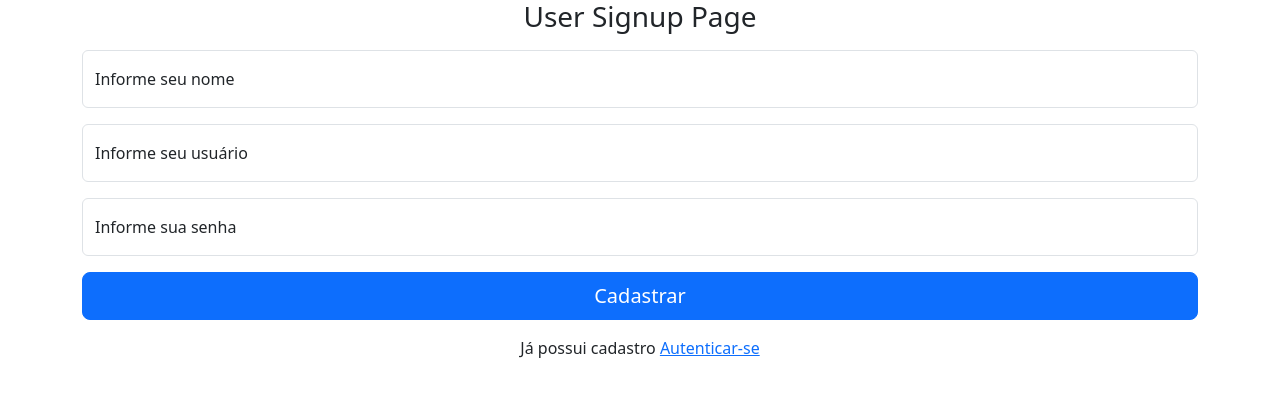
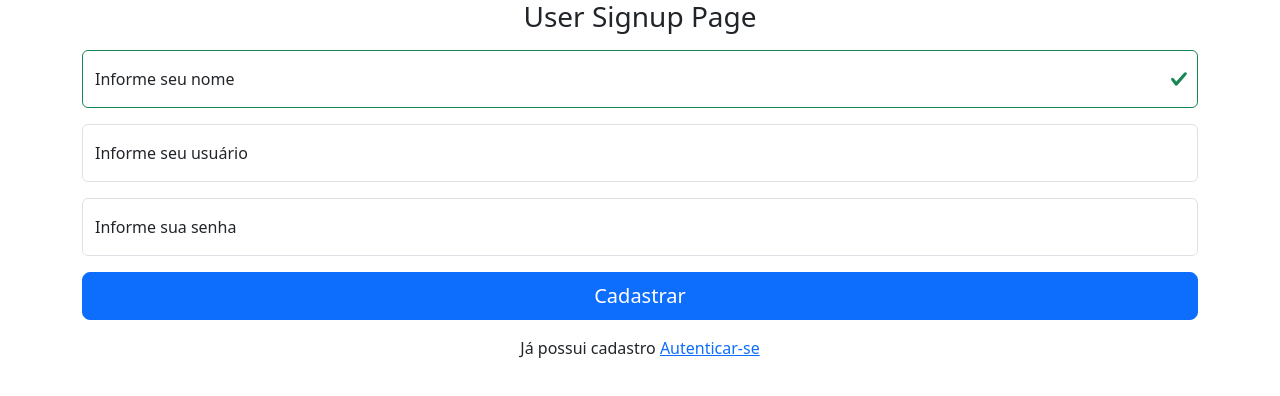
Before and after one commit to viniciuspegorini/pw25s-2023-2, a React (Vite) app in the folder client/: page /signup in a window 1280 px wide. Shown: the top 396 px of the page. Built offline with nearby package versions, Linux system fonts and the light colour scheme.

Commit message:
projeto: cliente - aula 24/10 - criando o componente de Input

```diff
--- a/client/src/components/Input/index.tsx
+++ b/client/src/components/Input/index.tsx
@@ -0,0 +1,41 @@
+interface InputProps {
+  name: string;
+  className: string;
+  label: string;
+  type: string;
+  placeholder: string;
+  value: string;
+  hasError: boolean;
+  error: string;
+  onChange: (event: React.ChangeEvent<HTMLInputElement>) => void;
+}
+export function Input({
+  name,
+  className,
+  label,
+  type,
+  placeholder,
+  value,
+  hasError,
+  error,
+  onChange,
+}: InputProps) {
+  let inputClassName = className;
+  if (hasError !== undefined) {
+    inputClassName += hasError ? " is-invalid" : " is-valid";
+  }
+  return (
+    <>
+      <input
+        name={name}
+        className={inputClassName}
+        type={type}
+        placeholder={placeholder}
+        onChange={onChange}
+        value={value}
+      />
+      {label && <label htmlFor={name}>{label}</label>}
+      {hasError && <div className="invalid-feedback">{error}</div>}
+    </>
+  );
+}
--- a/client/src/pages/LoginPage/index.tsx
+++ b/client/src/pages/LoginPage/index.tsx
@@ -1,4 +1,5 @@
 import { IUserLogin } from "@/commons/interfaces";
+import { Input } from "@/components/Input";
 import AuthService from "@/services/AuthService";
 import { ChangeEvent, useState } from "react";
 import { Link, useNavigate } from "react-router-dom";
@@ -71,19 +72,17 @@ export function LoginPage() {
           </div>
 
           <div className="form-floating mb-3">
-            <input
+            <Input
+              label="Informe seu usuário"
               name="username"
-              className={
-                errors.username ? "form-control is-invalid" : "form-control"
-              }
+              className="form-control"
               type="text"
               placeholder="Informe seu usuário"
+              value={form.username}
               onChange={onChange}
+              hasError={false}
+              error=""
             />
-            <label htmlFor="username">Informe seu usuário</label>
-            {errors.username && (
-              <div className="invalid-feedback">{errors.username}</div>
-            )}
           </div>
 
           <div className="form-floating mb-3">
--- a/client/src/pages/UserSignupPage/index.tsx
+++ b/client/src/pages/UserSignupPage/index.tsx
@@ -1,6 +1,6 @@
 import { IUserSignup } from "@/commons/interfaces";
+import { Input } from "@/components/Input";
 import AuthService from "@/services/AuthService";
-import axios from "axios";
 import { ChangeEvent, useState } from "react";
 import { Link, useNavigate } from "react-router-dom";
 
@@ -73,19 +73,17 @@ export function UserSignupPage() {
           </div>
 
           <div className="form-floating mb-3">
-            <input
+            <Input
+              label="Informe seu nome"
               name="displayName"
-              className={
-                errors.displayName ? "form-control is-invalid" : "form-control"
-              }
+              className="form-control"
               type="text"
               placeholder="Informe seu nome"
               onChange={onChange}
+              value={form.displayName}
+              hasError={errors.displayName ? true : false}
+              error={errors.displayName}
             />
-            <label htmlFor="displayName">Informe seu nome</label>
-            {errors.displayName && (
-              <div className="invalid-feedback">{errors.displayName}</div>
-            )}
           </div>
 
           <div className="form-floating mb-3">
```
